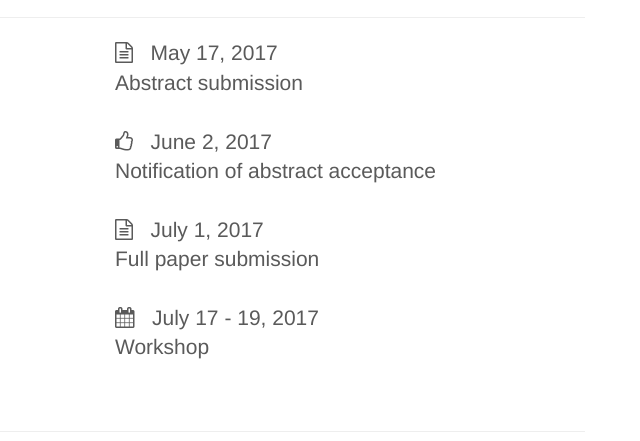
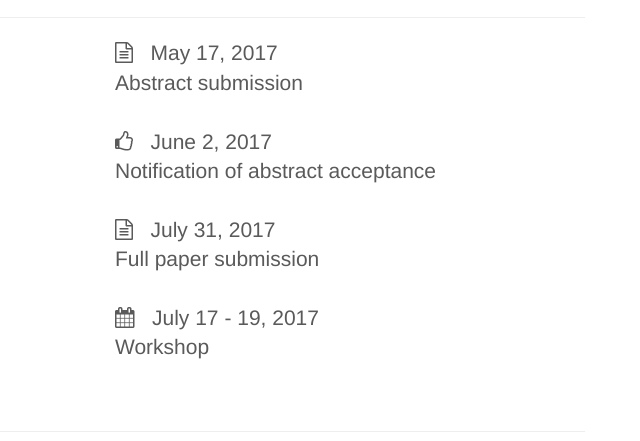
Before and after one commit to ornlcda/neuromorphic2017, a plain HTML site: page index.html in a window 1280 px wide. Shown: the part 1260-1701 px from the top of the page, 640-1280 px from the left. Drawn offline with nearby package versions, Linux system fonts and the light colour scheme; a script that the page names is missing.

Commit message:
Updated full paper deadline.

```diff
--- a/index.html
+++ b/index.html
@@ -197,7 +197,7 @@
 
   			<i class="fa fa-file-text-o"></i>&nbsp;&nbsp;&nbsp;May 17, 2017<br> Abstract submission<br><br>
   			<i class="fa fa-thumbs-o-up"></i>&nbsp;&nbsp;&nbsp;June 2, 2017<br> Notification of abstract acceptance<br><br>
-  			<i class="fa fa-file-text-o"></i>&nbsp;&nbsp;&nbsp;July 1, 2017<br> Full paper submission<br><br>
+  			<i class="fa fa-file-text-o"></i>&nbsp;&nbsp;&nbsp;July 31, 2017<br> Full paper submission<br><br>
   			<!--<i class="fa fa-camera"></i>&nbsp;&nbsp;&nbsp;TBD<br> Camera-ready submission of accepted papers<br><br>-->
 	  		<i class="fa fa-calendar"></i>&nbsp;&nbsp;&nbsp;July 17 - 19, 2017<br> Workshop<br><br>
 
```
